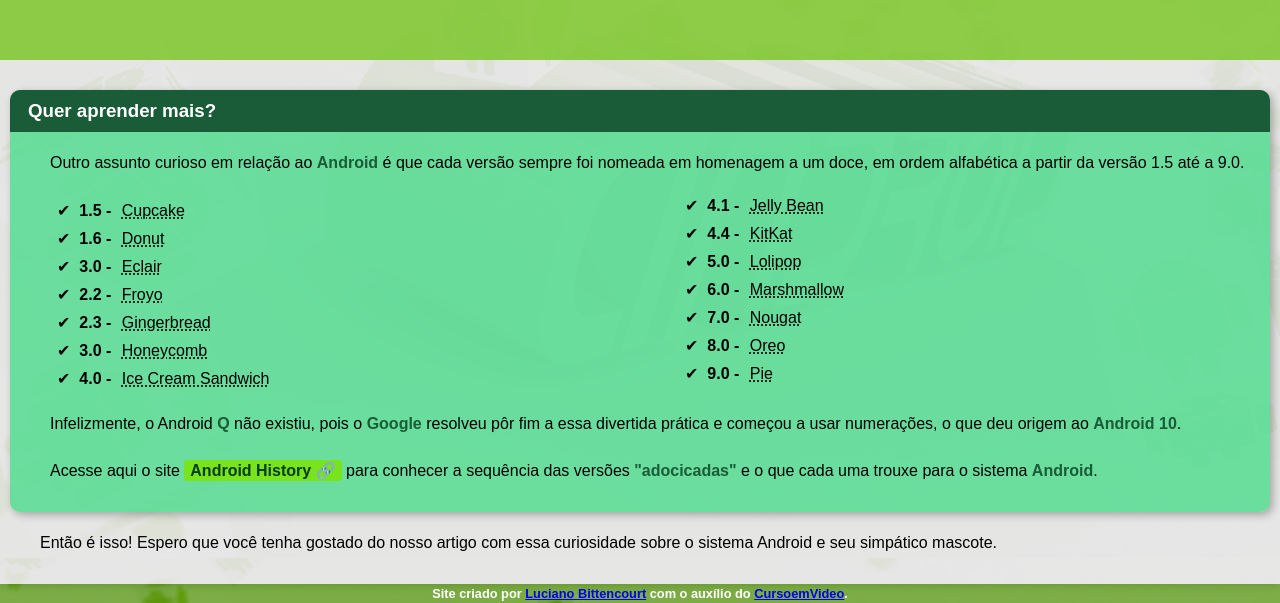
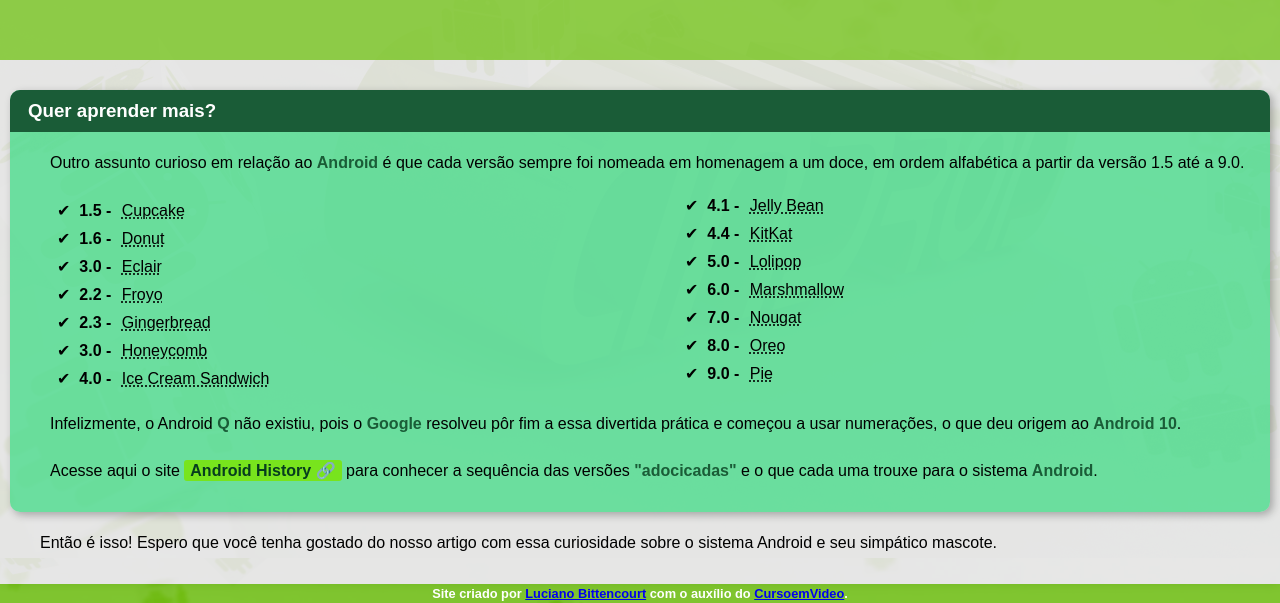
Before and after one commit to LucianoBitt/projeto_android, a plain HTML site: page index.html in a window 1280 px wide. Shown: the part 2642-3245 px from the top of the page. Drawn offline with Linux system fonts and the light colour scheme; grey boxes are pictures that could not be loaded.

Commit message:
Update style.css

```diff
--- a/estilo/style.css
+++ b/estilo/style.css
@@ -218,7 +218,7 @@
 }
 
 footer {
-    background-color: #4d9100af;
+    background-color: #6dbe10d8;
     color: white;
     text-align: center;
     padding: 1px;
```
